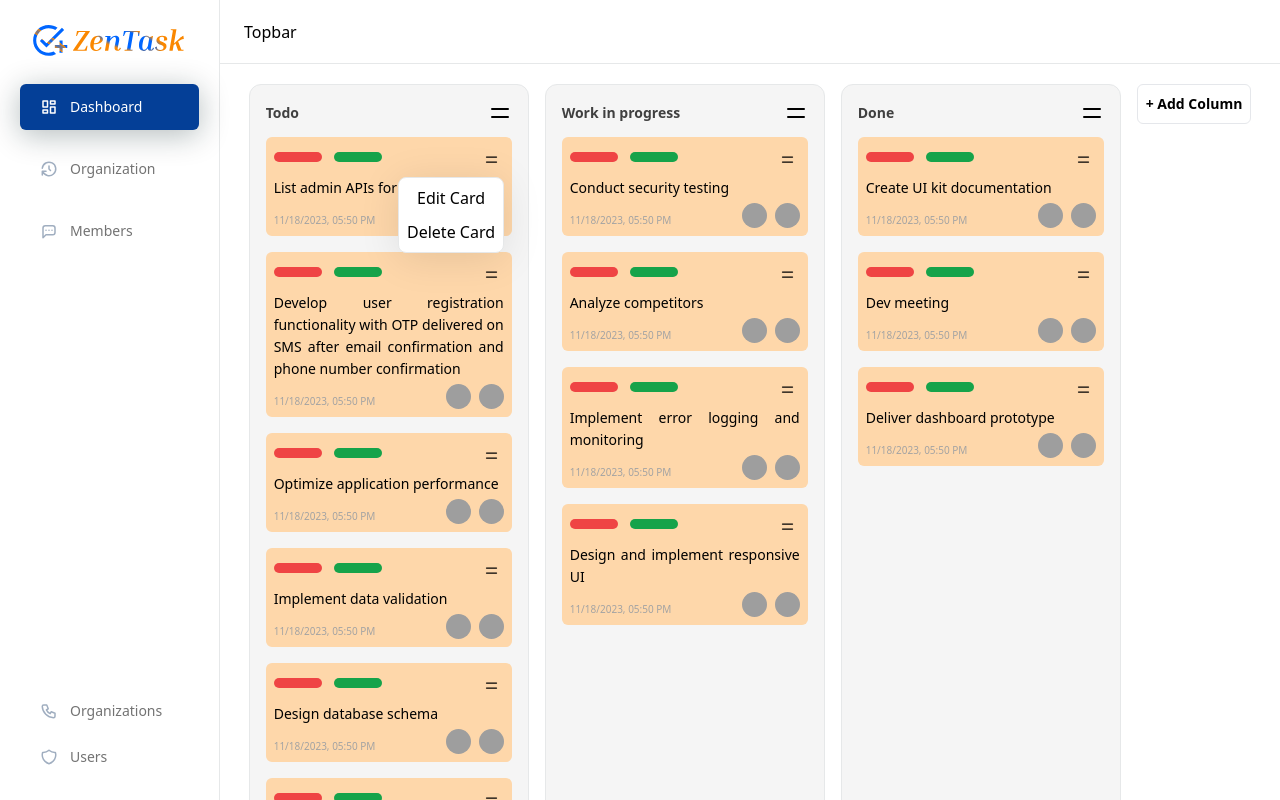
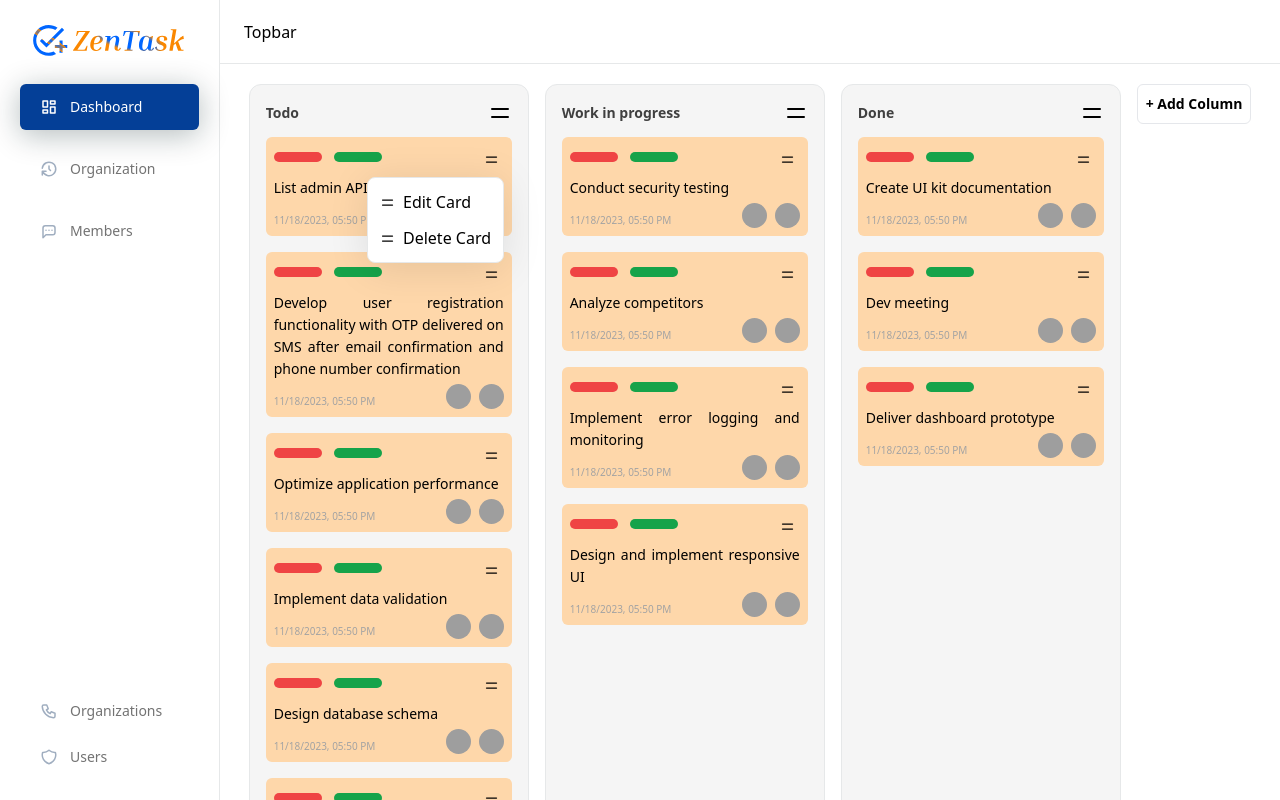
Before and after one commit to imtiyazkumar/zentask, a React (Vite) app: page / in a window 1280 px wide. Both pictures are taken after a click on the button 491 px from the left and 159 px from the top of the page. Shown: the top 800 px of the page. Built offline with nearby package versions, Linux system fonts and the light colour scheme; grey boxes are pictures that could not be loaded.

Commit message:
types added

```diff
--- /dev/null
+++ b/src/components/CheckBoxDropdown.tsx
@@ -0,0 +1,63 @@
+import React, { ReactNode } from "react";
+import * as DropdownMenu from "@radix-ui/react-dropdown-menu";
+import { Div, Flex } from "./BaseComponents";
+import Checkbox from "./Checkbox";
+
+interface IUser {
+    key: string;
+    firstName: string;
+    lastName: string;
+    organizationId: string;
+    profileImage: string;
+}
+
+interface ILabel {
+    key: string;
+    title: string;
+    color: string;
+}
+
+
+interface DropdownProps {
+    members: Array<IUser>;
+    labels?: Array<ILabel>;
+    align?: "start" | "center" | "end";
+    icon?: ReactNode;
+    label: string;
+    isOpen: boolean;
+    setIsOpen: React.Dispatch<React.SetStateAction<boolean>>;
+}
+
+const addMember = (memberId: string) => {
+    console.log(memberId)
+
+}
+
+const CheckBoxDropdown: React.FC<DropdownProps> = ({ label, members, labels, icon, isOpen, setIsOpen, ...props }) => {
+    return (
+        <DropdownMenu.Root open={isOpen} onOpenChange={setIsOpen}>
+            <DropdownMenu.Trigger onClick={() => setIsOpen(true)}>
+                <Flex>
+                    {icon}
+                    <Div>{label}</Div>
+                </Flex>
+            </DropdownMenu.Trigger>
+            <DropdownMenu.Portal>
+                <DropdownMenu.Content {...props} sideOffset={10} align="start" alignOffset={-5}>
+                    {members && <>{members?.map(d =>
+                        <DropdownMenu.Item key={d.key}>
+                            <Checkbox label={d.firstName} checked={true} onChange={() => addMember(d.key)} className="font-semibold text-12 text-neutral-900" />
+                        </DropdownMenu.Item>
+                    )}</>}
+                    {labels && <>{labels?.map(d =>
+                        <DropdownMenu.Item key={d.key}>
+                            <Checkbox label={d.title} checked={true} onChange={() => addMember(d.key)} className="font-semibold text-12 text-neutral-900" />
+                        </DropdownMenu.Item>
+                    )}</>}
+                </DropdownMenu.Content>
+            </DropdownMenu.Portal>
+        </DropdownMenu.Root >
+    );
+};
+
+export default CheckBoxDropdown;
--- a/src/components/Dropdown.tsx
+++ b/src/components/Dropdown.tsx
@@ -1,12 +1,15 @@
-import React, { ReactNode } from "react";
+import React from "react";
 import { VariantProps, cva } from "class-variance-authority";
 import { IconChevronDown } from "@tabler/icons-react";
 import * as DropdownMenu from "@radix-ui/react-dropdown-menu";
 import { cn } from "./helper";
-import { Flex } from "./BaseComponents";
 
 interface DropdownProps extends VariantProps<typeof dropdownVariants> {
-    items: Array<{ item: ReactNode, action: () => void }>;
+    items: Array<{
+        label?: string;
+        onClick?: () => void;
+        icon?: React.ReactNode;
+    }>;
     align?: "start" | "center" | "end";
     icon?: React.ReactNode;
     className?: string;
@@ -42,16 +45,14 @@ const Dropdown: React.FC<DropdownProps> = ({ variant, items, align = "end", icon
                     align={align}
                     alignOffset={-5}
                     className={cn(dropdownVariants({ variant }), className)}>
-
-                    <Flex className={cn("flex flex-col gap-2.5 items-center select-none p-2", itemClassName)}>
-                        {items?.map((d, index) =>
-                            <DropdownMenu.Item key={index} className="cursor-pointer" onClick={d.action}>
-
-                                {d.item}
-                            </DropdownMenu.Item>
-                        )}
-                    </Flex>
-
+                    {items?.map(d =>
+                        <DropdownMenu.Item
+                            key={d.label}
+                            onClick={d.onClick}
+                            className={cn("flex gap-2 items-center text-14 font-medium px-3 py-1.5 first:pt-3 last:pb-3 text-dark select-none outline-none data-[disabled]:pointer-events-none data-[highlighted]:bg-neutral-100 cursor-pointer", itemClassName)}>
+                            {d.icon}{d.label}
+                        </DropdownMenu.Item>
+                    )}
                 </DropdownMenu.Content>
             </DropdownMenu.Portal>
         </DropdownMenu.Root>
--- a/src/components/TaskCard.tsx
+++ b/src/components/TaskCard.tsx
@@ -35,7 +35,7 @@ const TaskCard = ({ task }: ICardProps) => {
                 <Div className="bg-red-500 h-[10px] w-12 rounded-md"></Div>
                 <Div className="bg-green-600 h-[10px] w-12 rounded-md"></Div>
                 <Div className="w-6 h-6 p-1 ml-auto cursor-pointer">
-                    <Dropdown icon={<IconMenu size={15} />} align="end" items={[{ item: "Edit Card", action: () => { setEditIsModalOpen(!isEditModalOpen) } }, { item: "Delete Card", action: () => { setDeleteIsModalOpen(!isDeleteModalOpen) } }]} />
+                    <Dropdown icon={<IconMenu size={15} />} align="end" items={[{ label: "Edit Card", onClick: () => { setEditIsModalOpen(!isEditModalOpen) }, icon: <IconMenu size={15} /> }, { label: "Delete Card", onClick: () => { setDeleteIsModalOpen(!isDeleteModalOpen) }, icon: <IconMenu size={15} /> }]} />
                     <CardEditorModal isModalOpen={isEditModalOpen} setIsModalOpen={setEditIsModalOpen} />
                     <ConfirmationModal isModalOpen={isDeleteModalOpen} setIsModalOpen={setDeleteIsModalOpen} onCancel={() => console.log("delete")} onAction={() => console.log("delete")} />
                 </Div>
--- a/src/components/modals/CardEditorModal.tsx
+++ b/src/components/modals/CardEditorModal.tsx
@@ -4,8 +4,8 @@ import { Div, Flex, FlexColumn, Span } from "../BaseComponents";
 import { IconX } from "@tabler/icons-react";
 import TextArea from "./TextArea";
 // import * as Accordion from "@radix-ui/react-accordion";
-import Checkbox from "../Checkbox";
-import Dropdown from './../Dropdown';
+// import Checkbox from "../Checkbox";
+import CheckBoxDropdown from "../CheckBoxDropdown";
 
 interface UserInfoModalProps {
     title?: string;
@@ -16,6 +16,7 @@ interface UserInfoModalProps {
 
 const CardEditorModal: React.FC<UserInfoModalProps> = ({ isModalOpen, setIsModalOpen }) => {
     const [text, setText] = React.useState("");
+    const [isOpen, setIsOpen] = React.useState(false);
 
     return (
         <Dialog.Root open={isModalOpen} onOpenChange={setIsModalOpen}>
@@ -37,10 +38,15 @@ const CardEditorModal: React.FC<UserInfoModalProps> = ({ isModalOpen, setIsModal
                             <Div className="h-[50px]"></Div>
                         </FlexColumn>
                         <FlexColumn>
-                            <Dropdown items={[
-                                { item: <Checkbox label="Imtiyaz Ahmad" checked={true} onChange={() => {}} className="font-semibold text-12 text-neutral-900" />, action: () => {} },
-
-                                { item: <Checkbox label="Imtiyaz Ahmad" checked={true} onChange={() => {}} className="font-semibold text-12 text-neutral-900" />, action: () => {} },
+                            <CheckBoxDropdown isOpen={isOpen} setIsOpen={setIsOpen} label="Members" icon={<IconX size={14} />} members={[
+                                { firstName: "imtiyaz", key: "key1", lastName: "hjhh", organizationId: "ghhh", profileImage: "" },
+                                { firstName: "imtiyaz", key: "key1", lastName: "hjhh", organizationId: "ghhh", profileImage: "" },
+                                { firstName: "imtiyaz", key: "key1h", lastName: "hjhh", organizationId: "ghhh", profileImage: "" },
+                                { firstName: "imtiyaz", key: "keyh1", lastName: "hjhh", organizationId: "ghhh", profileImage: "" },
+                                { firstName: "imtiyaz", key: "key1uh", lastName: "hjhh", organizationId: "ghhh", profileImage: "" },
+                                { firstName: "imtiyaz", key: "keyh1.", lastName: "hjhh", organizationId: "ghhh", profileImage: "" },
+                                { firstName: "imtiyaz", key: "key1kkh", lastName: "hjhh", organizationId: "ghhh", profileImage: "" },
+                                { firstName: "imtiyaz", key: "keyh1hh", lastName: "hjhh", organizationId: "ghhh", profileImage: "" },
                             ]} />
                         </FlexColumn>
                         {/* <FlexColumn>
```
